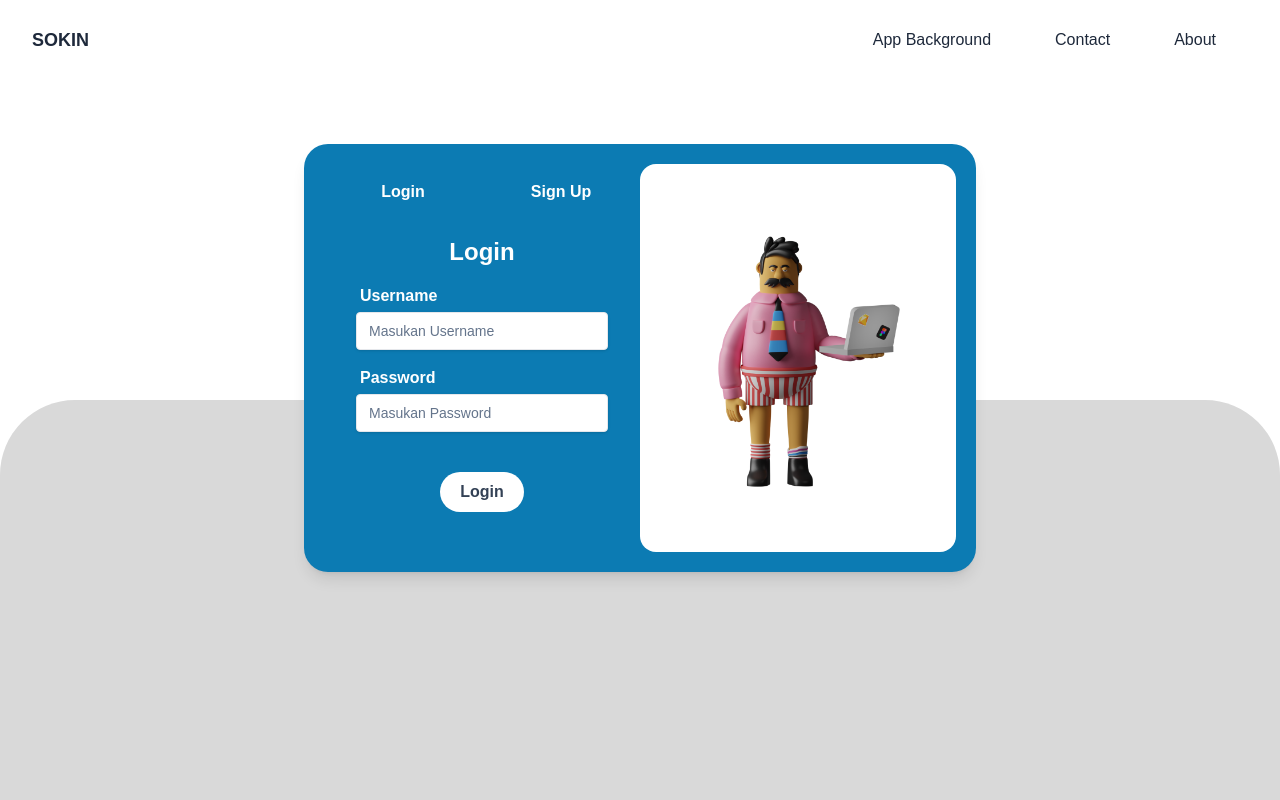
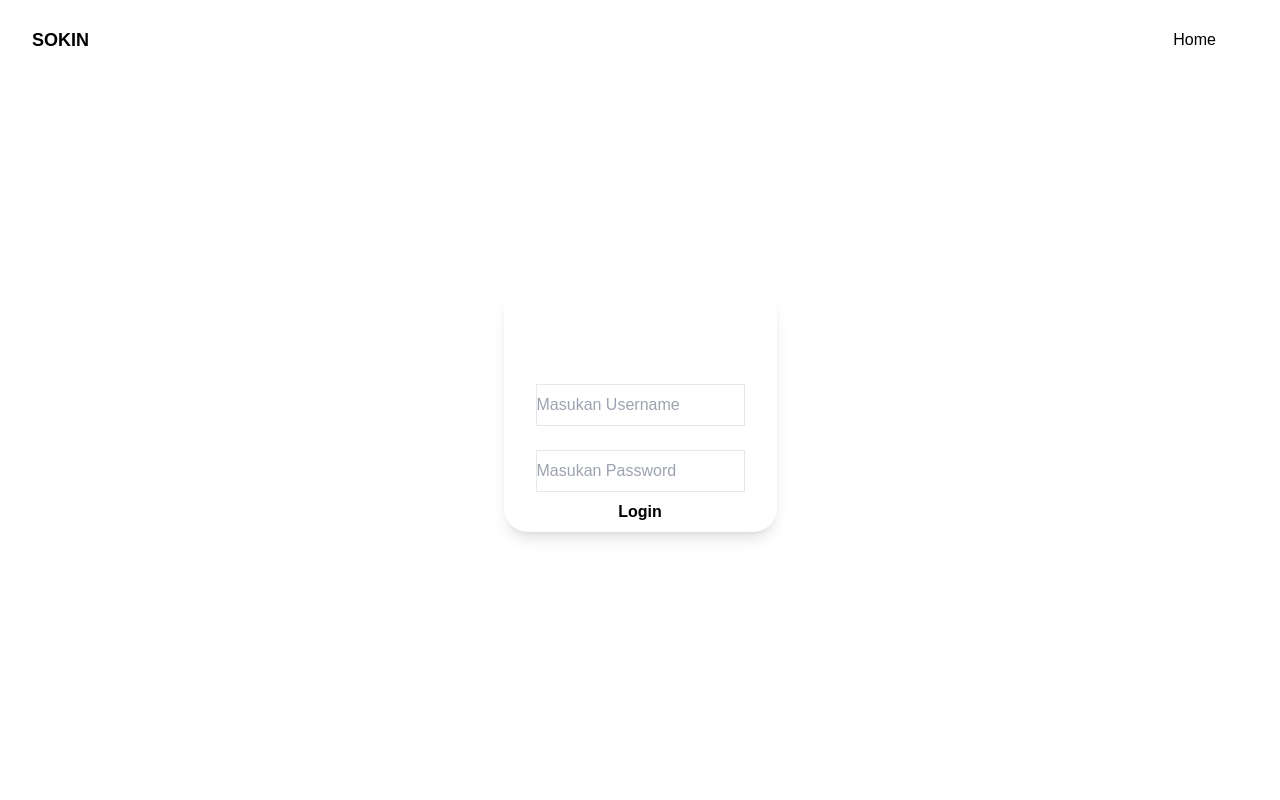
Before and after one commit to asistaainun/sjk-pabw, a PHP site: page /public/login.php in a window 1280 px wide. Run offline with PHP 8.4, Linux system fonts and the light colour scheme; style sheets or scripts are compiled from the project's sources.

Commit message:
ubah format file

```diff
--- a/index.html
+++ b/index.php
@@ -45,11 +45,11 @@
                   class="mx-8 flex py-2 text-base text-black 2xl:text-white group-hover:text-primary ">Contact</a>
               </li>
               <li class="group">
-                <a href="signup.html"
+                <a href="public/signup.php"
                   class="mx-8 flex py-2 text-base text-black 2xl:text-white group-hover:text-primary ">Sign Up</a>
               </li>
               <li class="group">
-                <a href="./public/login.html"
+                <a href="public/login.php"
                   class="mx-8 flex py-2 text-base text-black 2xl:text-white group-hover:text-primary ">Login</a>
               </li>
             </ul>
--- a/login.php
+++ b/public/login.php
@@ -4,8 +4,8 @@
     <meta charset="UTF-8">
     <meta http-equiv="X-UA-Compatible" content="IE=edge">
     <meta name="viewport" content="width=device-width, initial-scale=1.0">
-    <title>SOKIN Login</title>
-    <link rel="stylesheet" href="dist/css/style.css">
+    <title>Login</title>
+    <link rel="stylesheet" href="../dist/css/style.css">
 </head>
 <body>
 
@@ -35,16 +35,8 @@
                 lg:shadow-none lg:rounded-none">
                         <ul class="block lg:flex">
                             <li class="group">
-                                <a href="#" class="text-base text-slate-800 py-2
-                                mx-8 group-hover:text-bgsign flex">App Background</a>
-                            </li>
-                            <li class="group">
-                                <a href="#contact" class="text-base text-slate-800 py-2
-                                mx-8 group-hover:text-bgsign flex">Contact</a>
-                            </li>
-                            <li class="group">
-                                <a href="#about" class="text-base text-slate-800 py-2
-                                mx-8 group-hover:text-bgsign flex">About</a>
+                                <a href="../index.php" class="text-base text-slate-800 py-2
+                                mx-8 group-hover:text-bgsign flex">Home</a>
                             </li>
 
                         </ul>
@@ -70,9 +62,9 @@
         <div class="bg-bgsign flex flex-nowrap rounded-3xl shadow-lg max-w-2xl justify-center p-5">
             <!-- form start -->
             <div class="w-full sm:w-1/2">
-                <div class="grid grid-cols-2 mb-4">
-                        <button class="my-4 font-semibold text-white hover:border-b-2 hover:border-white hover:font-bold focus:border-b-2 focus:border-white focus:font-bold">Login</button>
-                        <button class="my-4 font-semibold text-white hover:border-b-2 hover:border-white hover:font-bold focus:border-b-2 focus:border-white focus:font-bold">Sign Up</button>
+                <div class="grid grid-cols-2 mb-4 box-border">
+                        <a class="my-4 font-semibold text-white hover:border-b-2 hover:border-white hover:font-bold focus:border-b-2 focus:border-white focus:font-bold box-border">Login</a>
+                        <a class="my-4 font-semibold text-white hover:border-b-2 hover:border-white hover:font-bold focus:border-b-2 focus:border-white focus:font-bold box-border" href="signup.php">Sign Up</a>
                 </div>
                     <h2 class="font-bold text-2xl text-white text-center">Login</h2>
                 <div>
@@ -95,7 +87,7 @@
             <!-- form end -->
             <!-- img start -->
             <div class="sm:w-1/2 flex sm:bg-white sm:p-5 sm:rounded-2xl">
-                <img class=" hidden sm:flex sm:w-full  sm:mx-auto sm:my-auto sm:max-h-full sm:object-center" src="dist/img/saly.png" alt="signup">
+                <img class=" hidden sm:flex sm:w-full  sm:mx-auto sm:my-auto sm:max-h-full sm:object-center" src="../dist/img/saly.png" alt="signup">
             </div>
             <!-- img end -->
 
```
Also changed, not shown: public/signup.php (renamed from signup.php, +6 -12 lines), public/dashboard.php (renamed from dashboard.php).
